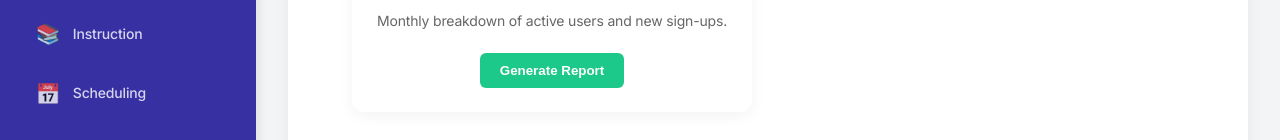
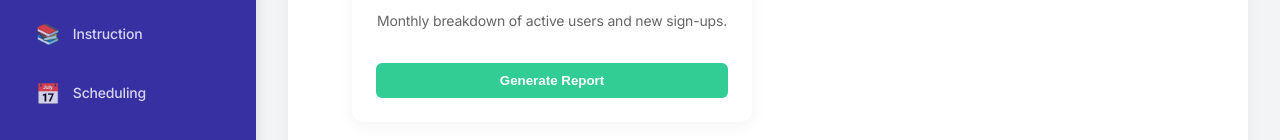
Before and after one commit to jlstaana/CCS-Profiling-System-Official, a React (Vite) app in the folder Frontend/: page /reports in a window 1280 px wide. Shown: the part 449-589 px from the top of the page. Built offline with nearby package versions, Linux system fonts and the light colour scheme; no server answers; sample sign-in values are in the browser's storage.

Commit message:
feat: add admin reports page with CSV export functionality for user data

```diff
--- a/Frontend/src/pages/admin/Reports.jsx
+++ b/Frontend/src/pages/admin/Reports.jsx
@@ -1,6 +1,58 @@
-import React from 'react';
+import React, { useState } from 'react';
+import axios from 'axios';
 
 const Reports = () => {
+  const [generating, setGenerating] = useState(false);
+  const [error, setError] = useState('');
+
+  const generateReport = async () => {
+    setGenerating(true);
+    setError('');
+
+    try {
+      // Pull user data from backend
+      const res = await axios.get('/admin/users');
+      const users = res.data;
+
+      if (!users || users.length === 0) {
+        setError('No users found to generate a report.');
+        return;
+      }
+
+      // Prepare CSV format
+      const headers = ['ID', 'Name', 'Email', 'Role', 'Department', 'Course', 'Join Date'];
+      const rows = users.map(u => [
+        u.id || u.user_id || '',
+        `"${u.name}"`,
+        `"${u.email}"`,
+        u.role || '',
+        u.department || '',
+        u.course || '',
+        new Date(u.created_at).toLocaleDateString()
+      ]);
+
+      const csvContent = [
+        headers.join(','),
+        ...rows.map(r => r.join(','))
+      ].join('\n');
+
+      // Trigger download
+      const blob = new Blob([csvContent], { type: 'text/csv;charset=utf-8;' });
+      const url = URL.createObjectURL(blob);
+      const link = document.createElement('a');
+      link.href = url;
+      link.setAttribute('download', `User_Activity_Report_${new Date().toISOString().split('T')[0]}.csv`);
+      document.body.appendChild(link);
+      link.click();
+      document.body.removeChild(link);
+
+    } catch (err) {
+      console.error(err);
+      setError('Failed to generate report. Make sure you are authenticated as an admin.');
+    } finally {
+      setGenerating(false);
+    }
+  };
   return (
     <div style={styles.container}>
       <h1 style={styles.title}>System Reports</h1>
@@ -10,7 +62,14 @@ const Reports = () => {
         <div style={styles.reportIcon}>📊</div>
         <h3 style={styles.reportTitle}>User Activity</h3>
         <p style={styles.reportDesc}>Monthly breakdown of active users and new sign-ups.</p>
-        <button style={styles.button}>Generate Report</button>
+        {error && <p style={{ color: 'red', fontSize: '12px' }}>{error}</p>}
+        <button
+          style={styles.button}
+          onClick={generateReport}
+          disabled={generating}
+        >
+          {generating ? 'Generating...' : 'Generate Report'}
+        </button>
       </div>
     </div>
   );
@@ -38,7 +97,10 @@ const styles = {
     padding: '10px 20px',
     borderRadius: '6px',
     cursor: 'pointer',
-    fontWeight: 'bold'
+    fontWeight: 'bold',
+    opacity: 0.9,
+    width: '100%',
+    marginTop: '10px'
   }
 };
 
```
